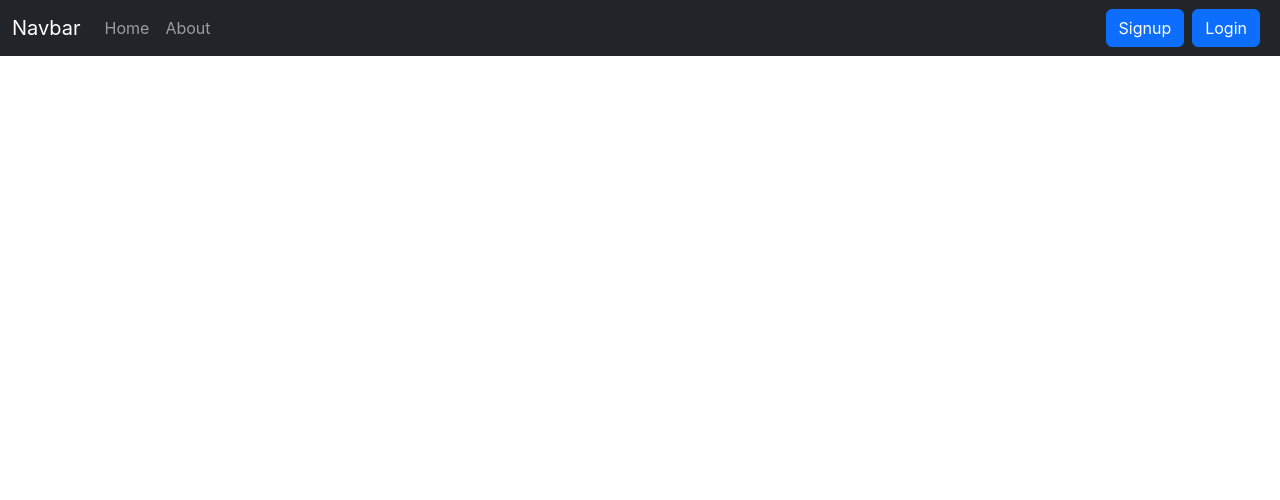
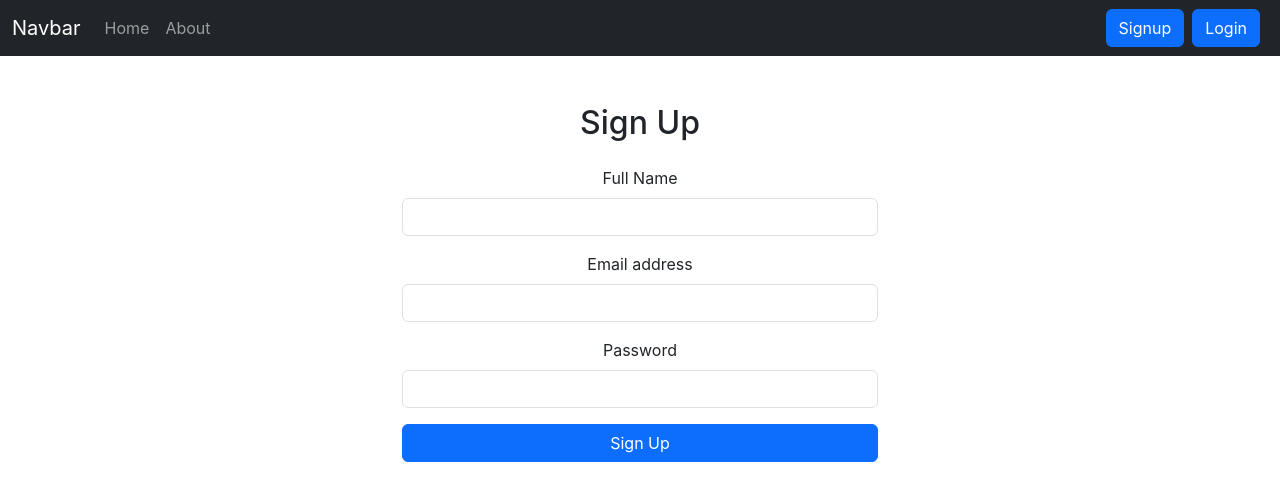
Before and after one commit to PRAJAPATI-NEEL-2005/notify, a React (Create React App) app: page /signup in a window 1280 px wide. Shown: the top 500 px of the page. Built offline with nearby package versions, Linux system fonts and the light colour scheme.

Commit message:
signup component made

```diff
--- a/src/components/Signup.js
+++ b/src/components/Signup.js
@@ -1,11 +1,85 @@
-import React from 'react'
+import React, { useState } from 'react';
+import AuthContext from '../context/authentication/authContext';
+import { useContext } from 'react';
+import { useNavigate } from 'react-router-dom';
+function Signup() {
+  const navigate=useNavigate();
+  const [credentials, setCredentials] = useState({
+    name: '',
+    email: '',
+    password: '',
+  });
+const {signup} = useContext(AuthContext);
+  const handleChange = (e) => {
+    setCredentials({ ...credentials, [e.target.name]: e.target.value });
+  };
 
-function Signup() {
+  const handleSubmit =async (e) => {
+    e.preventDefault();
+    // You can send this data to your backend API here
+
+    const result = await signup(credentials.name,credentials.email, credentials.password);
+    if (result.success) {
+      alert("signup successful!");
+      navigate('/home');
+    } else {
+      alert(result.message);
+    }
+
+  };
+
   return (
-    <div>
+    <div className="container mt-5" style={{ maxWidth: '500px' }}>
+      <h2 className="mb-4">Sign Up</h2>
+      <form onSubmit={handleSubmit}>
+        {/* Name Field */}
+        <div className="mb-3">
+          <label htmlFor="name" className="form-label">Full Name</label>
+          <input
+            type="text"
+            className="form-control"
+            id="name"
+            name="name"
+             minLength={4}
+            required
+            value={credentials.name}
+            onChange={handleChange}
+          />
+        </div>
 
+        {/* Email Field */}
+        <div className="mb-3">
+          <label htmlFor="email" className="form-label">Email address</label>
+          <input
+            type="email"
+            className="form-control"
+            id="email"
+            name="email"
+            required
+            value={credentials.email}
+            onChange={handleChange}
+          />
+        </div>
+
+        {/* Password Field */}
+        <div className="mb-3">
+          <label htmlFor="password" className="form-label">Password</label>
+          <input
+            type="password"
+            className="form-control"
+            id="password"
+            name="password"
+            minLength={5}
+            required
+            value={credentials.password}
+            onChange={handleChange}
+          />
+        </div>
+
+        <button type="submit" className="btn btn-primary w-100">Sign Up</button>
+      </form>
     </div>
-  )
+  );
 }
 
-export default Signup
+export default Signup;
```
